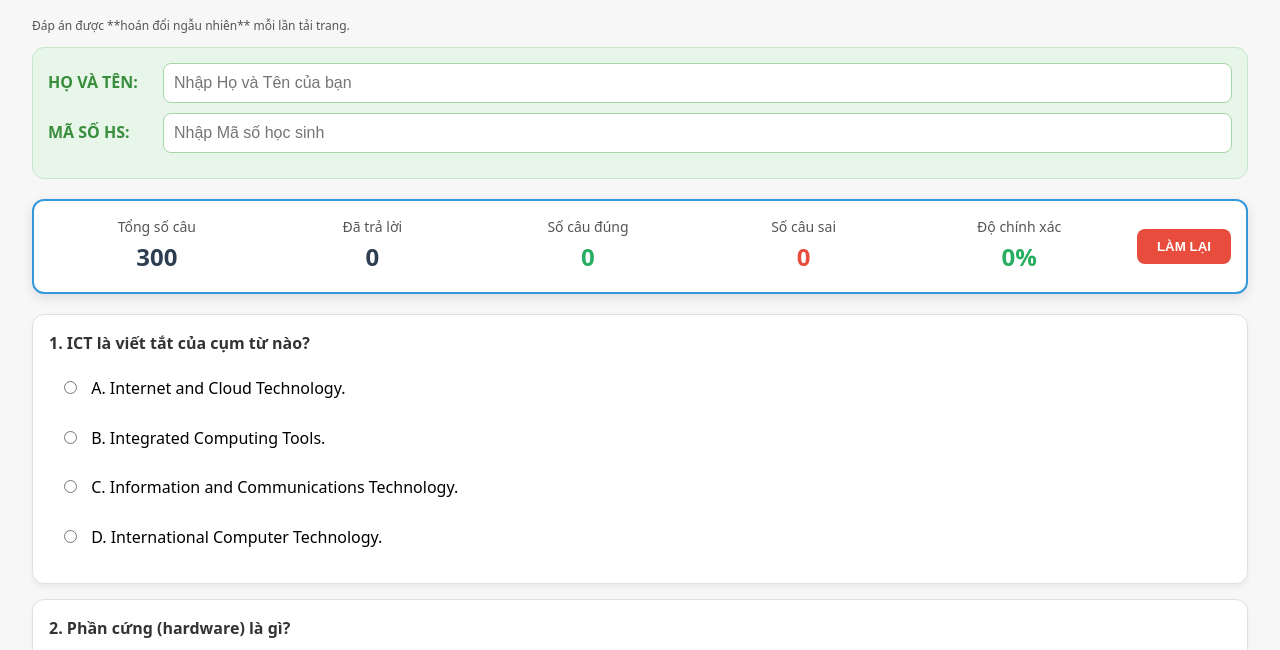
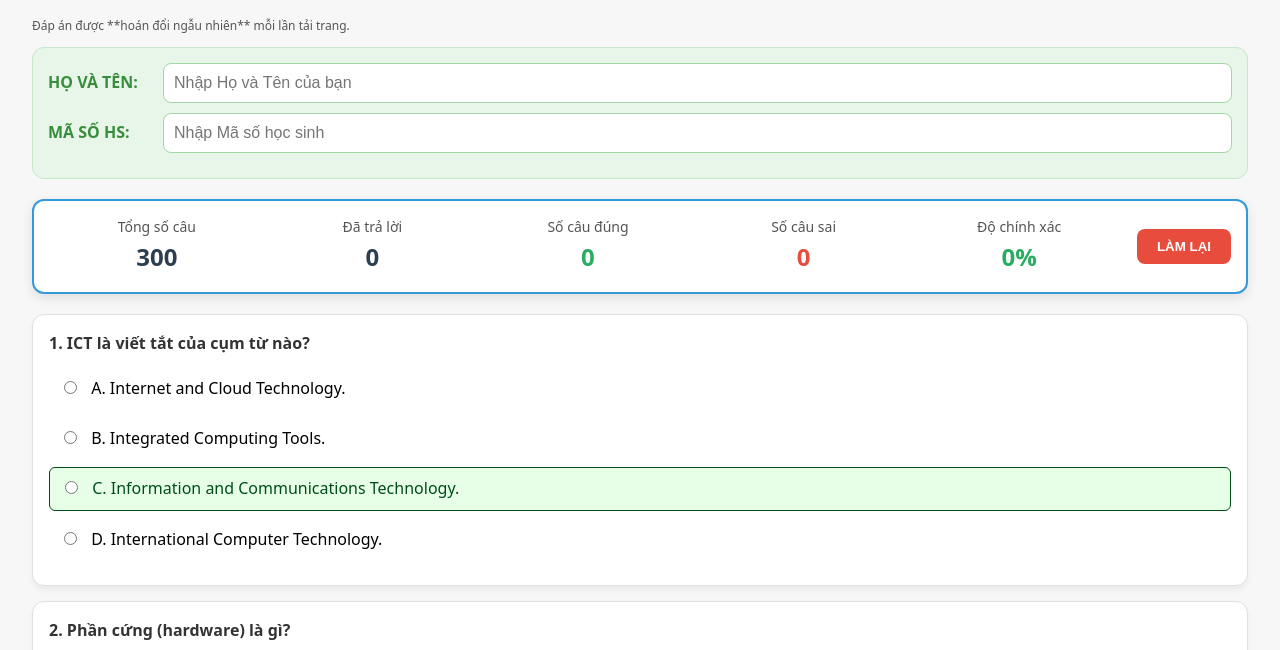
Before and after one commit to gamingwithevets/tn-coban-lop10-hk1, a plain HTML site: page index.html in a window 1280 px wide. Shown: the part 101-751 px from the top of the page. Drawn offline with Linux system fonts and the light colour scheme.

Commit message:
Add answer mod

```diff
--- a/index.html
+++ b/index.html
@@ -3542,6 +3542,7 @@ function renderQuiz() {
     shuffledOptions.forEach((opt, idx) => {
       const label = document.createElement('label');
       label.className = 'opt';
+      if (opt.originalIndex === item.answer) label.className = 'opt correct';
 
       label.innerHTML = `<input type="radio" name="q${i}" value="${idx}"> ${'ABCD'[idx]}. ${opt.text}`;
 
```
Also changed, not shown: 1 other file.
